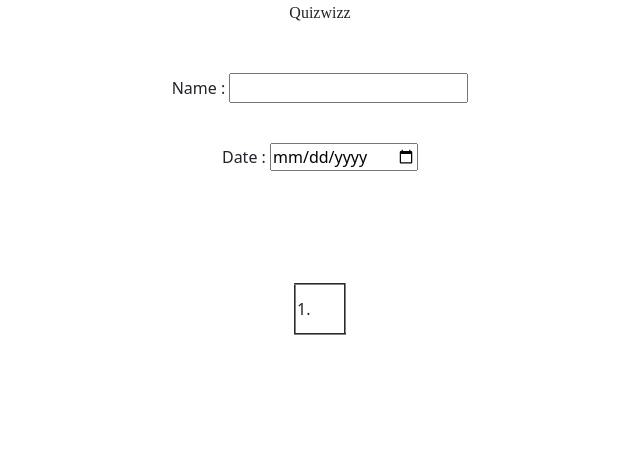
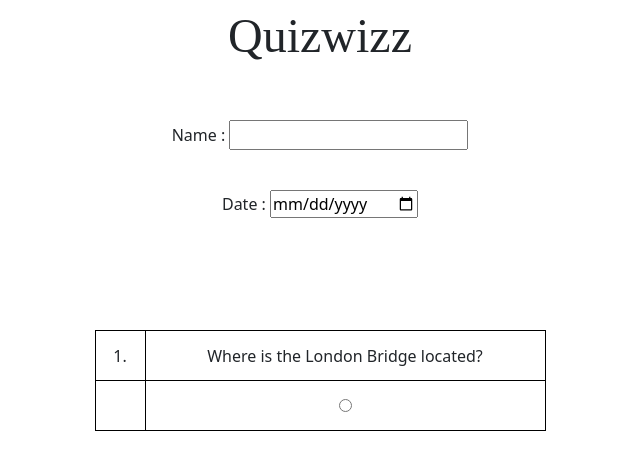
Before and after one commit to 123452123-codr/Quizwizz, a plain HTML site: page index.html in a window 1280 px wide. Shown: the whole page, without its empty margins (320-960 px from the left). Drawn offline with nearby package versions, Linux system fonts and the light colour scheme.

Commit message:
Update index.html

```diff
--- a/index.html
+++ b/index.html
@@ -6,9 +6,14 @@
         <script src="https://cdn.jsdelivr.net/npm/bootstrap@5.1.0/dist/js/bootstrap.bundle.min.js" integrity="sha384-U1DAWAznBHeqEIlVSCgzq+c9gqGAJn5c/t99JyeKa9xxaYpSvHU5awsuZVVFIhvj" crossorigin="anonymous"></script>
     </head>
     <body>
+        <style>
+            table, td {
+                border: 1px solid black;
+            }
+        </style>
         <div class="container">
             <center>
-                <font face="Bradley Hand ITC">Quizwizz</font>
+                <font face="Bradley Hand ITC" size="30">Quizwizz</font>
                 <br>
                 <br>
                 <br>
@@ -19,9 +24,16 @@
                 <br>
                 <br>
                 <br>
-                <table border="2" align="center">
+                <table>
                     <tr>
-                        <td height=50 px width=50 px>1.</td>
+                        <td height=50 px width=50 px align="center">1.</td>
+                        <td height=50 px width=400 px align="center">Where is the London Bridge located?</td>
+                    </tr>
+                    <tr>
+                        <td height=50 px width=50 px align="center"></td>
+                        <td height=50 px width=50 px align="center">
+                            <input type="radio"
+                        </td>
                     </tr>
                 </table>
             </center>
```
